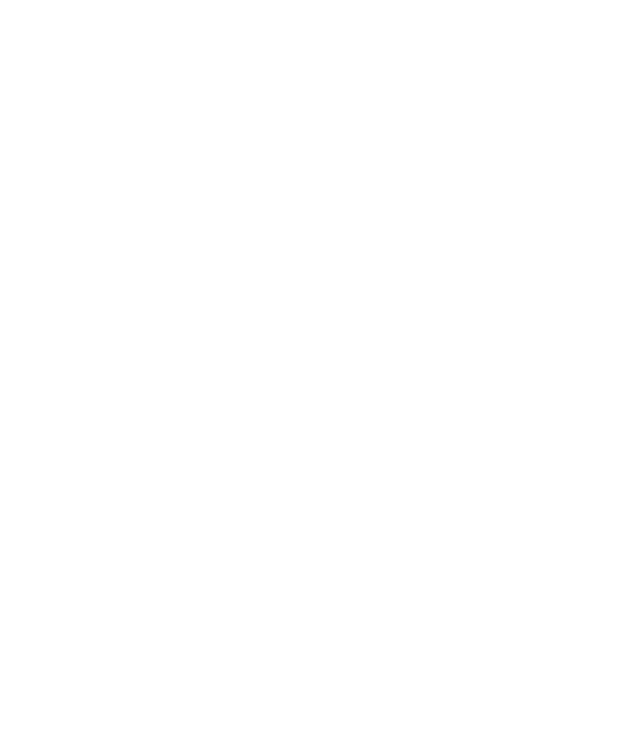
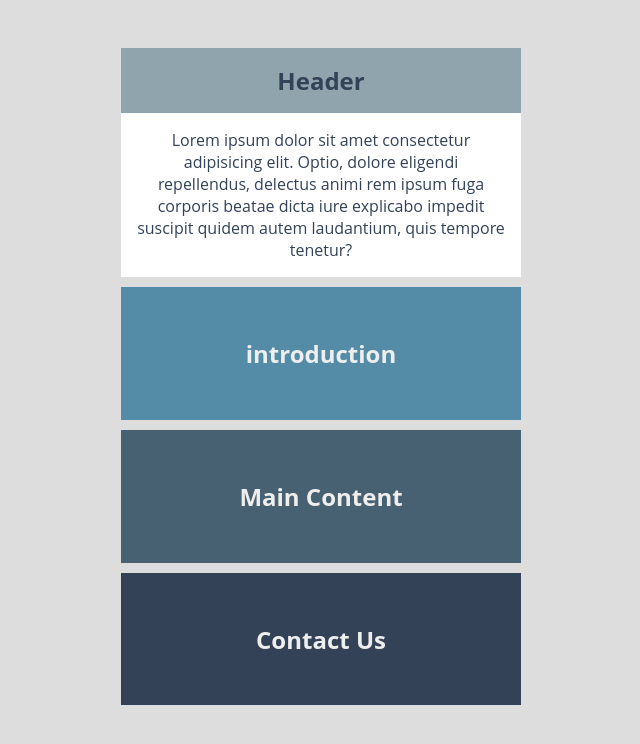
Before and after one commit to TonyPenrose/odin-project-css, a plain HTML site: page index.html in a window 1280 px wide. Shown: the whole page, without its empty margins (319-959 px from the left). Drawn offline with Linux system fonts and the light colour scheme.

Commit message:
Modified index.html and style.css to include a header, table of contents etc.

```diff
--- a/css/style.css
+++ b/css/style.css
@@ -0,0 +1,46 @@
+
+div {
+  padding: 30px;
+  text-align: center;
+  margin-bottom: 10px;
+  color: #EEEEEE;
+}
+
+.introduction {
+  background-color: #548CA8;
+}
+
+.main-content {
+  background-color: #476072;
+}
+
+.contact-us {
+  background-color: #334257;
+}
+
+.module {
+  padding: 1rem;
+  background: white;
+  color:#334257
+}
+
+.module h2 {
+  background: #90a4ae;
+  margin: -1rem -1rem 1rem -1rem;
+  padding: 1rem;
+  box-sizing: 1rem
+  ;
+}
+
+.module :last-child {
+  margin-bottom: 0;
+}
+
+body {
+  background: #ddd;
+  margin: 1rem;
+  padding: 1rem;
+  max-width: 400px;
+  margin: 2rem auto;
+  font-family: "Open Sans", sans-serif;
+}
--- a/index.html
+++ b/index.html
@@ -5,9 +5,24 @@
     <meta name="viewport" content="width=device-width, initial-scale=1.0">
     <title>The Box Model</title>
     <link rel="stylesheet" type="text/css" href="css/style.css" />
-
 </head>
 <body>
+    <div class="module">
+        <h2>Header</h2>
+        <p>Lorem ipsum dolor sit amet consectetur adipisicing elit. Optio, dolore eligendi repellendus, delectus animi rem
+            ipsum fuga corporis beatae dicta iure explicabo impedit suscipit quidem autem laudantium, quis tempore tenetur?</p>
+    </div>
 
+    <div class="introduction">
+        <h2>introduction</h2>
+    </div>
+
+    <div class="main-content">
+        <h2>Main Content</h2>
+    </div>
+
+    <div class="contact-us">
+        <h2>Contact Us</h2>
+    </div>
 </body>
 </html>
```
